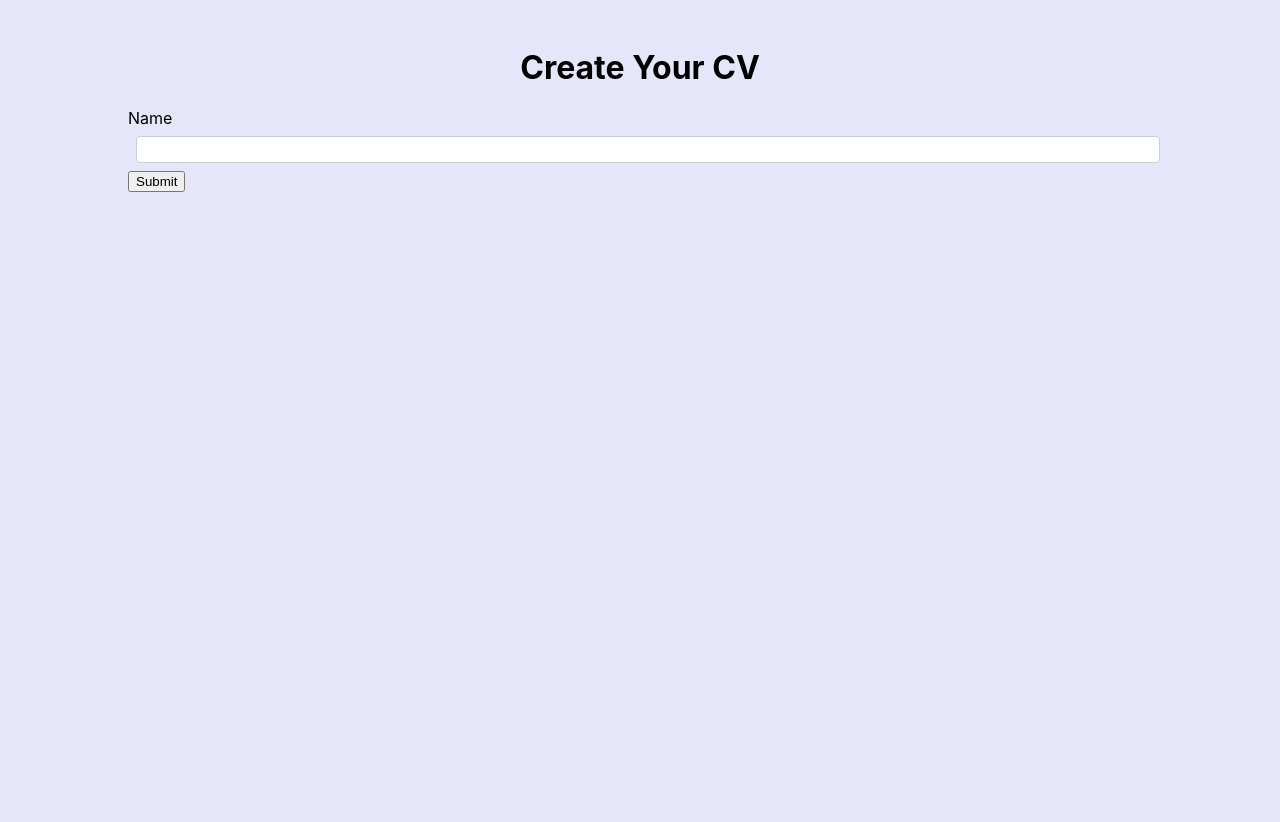
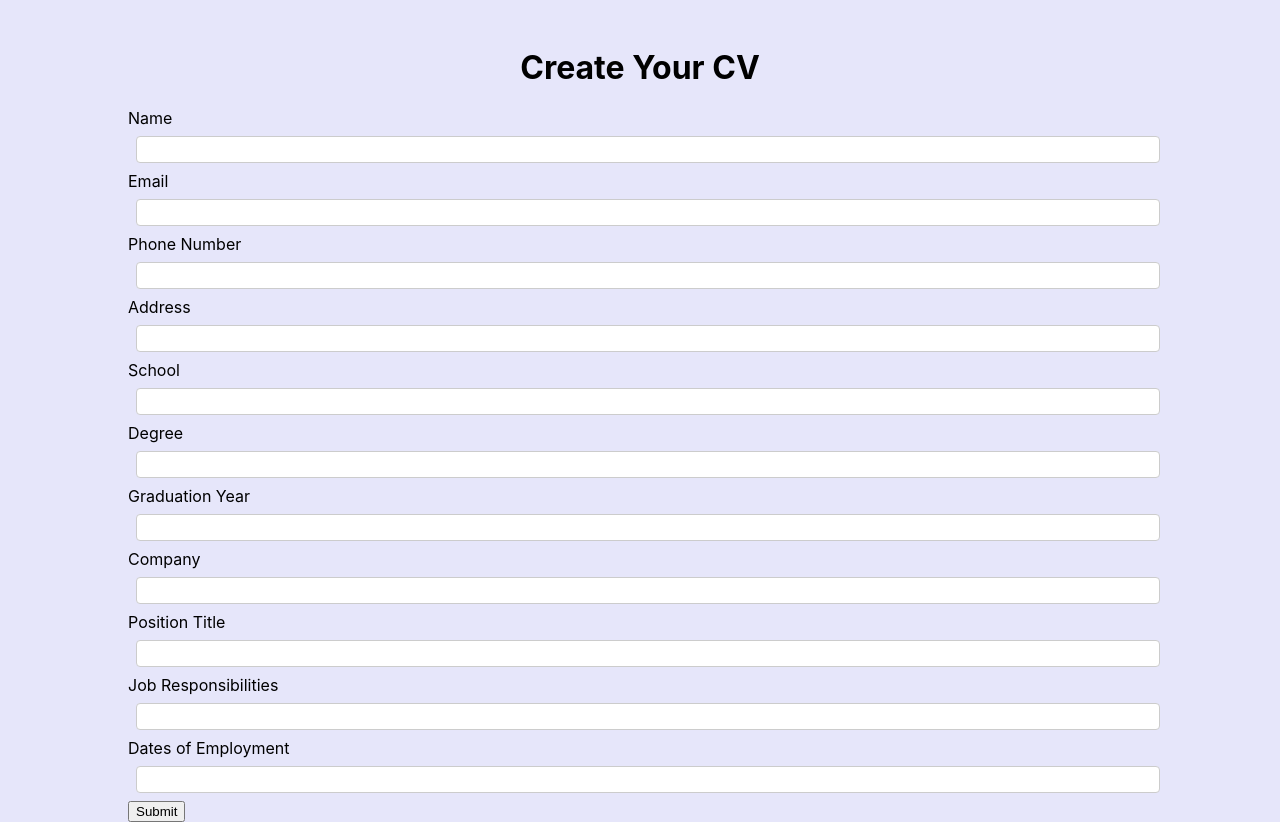
Before and after one commit to TechnicolorPanda/cv-project, a React (Create React App) app: page / in a window 1280 px wide. Before the commit the page ends 800 px from the top, so only its background shows below. Built offline with nearby package versions, Linux system fonts and the light colour scheme.

Commit message:
uses setState hook instead of class for entire form

```diff
--- a/package.json
+++ b/package.json
@@ -38,5 +38,8 @@
       "last 1 firefox version",
       "last 1 safari version"
     ]
+  },
+  "devDependencies": {
+    "eslint-plugin-react-hooks": "^4.2.0"
   }
 }
--- a/src/components/GeneralForm.js
+++ b/src/components/GeneralForm.js
@@ -1,68 +1,43 @@
-import React, { useState, useEffect } from 'react';
+import React, { useState } from 'react';
 import GeneralInfo from './GeneralInfo';
 import '../styles/GeneralForm.css';
 
 const GeneralForm = () => {
   const [fullName, setFullName] = useState('');
-  // const [email, setEmail] = useState('');
-  // const [phone, setPhone] = useState('');
-  // const [address, setAddress] = useState('');
-  // const [school, setSchool] = useState('');
-  // const [degree, setDegree] = useState('');
-  // const [gradYear, setGradYear] = useState('');
-  // const [company, setCompany] = useState('');
-  // const [positionTitle, setPositionTitle] = useState('');
-  // const [responsibilities, setResponsiblities] = useState('');
-  // const [dates, setDates] = useState('');
-  let [showGeneralInfo, setShowGeneralInfo] = useState(false);
+  const [email, setEmail] = useState('');
+  const [phone, setPhone] = useState('');
+  const [address, setAddress] = useState('');
+  const [school, setSchool] = useState('');
+  const [degree, setDegree] = useState('');
+  const [gradYear, setGradYear] = useState('');
+  const [company, setCompany] = useState('');
+  const [positionTitle, setPositionTitle] = useState('');
+  const [responsibilities, setResponsiblities] = useState('');
+  const [dates, setDates] = useState('');
+  const [showGeneralInfo, setShowGeneralInfo] = useState(false);
 
-  // this.setState(state => ({ showGeneralInfo: !state.showGeneralInfo }));
+  const handleSubmit = (event) => {
+    event.preventDefault();
+    setShowGeneralInfo(true);
+  }
 
-  // function handleChange(e) {
-  //   setFullName = (e.target.value);
-  // }
-
-
-  // handleChange = (event) => {
-  //   const name = event.target.name;
-  //   const value = event.target.value;
-  //   this.setState({
-  //     [name]:value
-  //   })
-  // };
-
-const handleSubmit = (e) => {
-  e.preventDefault();
-  return setShowGeneralInfo = true;
-}
-
-  // onSubmitItems = (event) => {
-  //   event.preventDefault();
-  //   this.setState({
-  //     showGeneralInfo: true,
-  //   })
-  // };
-
-  // useEffect(() => {
-  //   const onEditItems = () => {
-  //   setShowGeneralInfo = false;
-  //   setFullName = fullName.value;
-  // };
-
-  //   document.addEventListener('click', onEditItems);
-
-  //   return () => {
-  //     document.removeEventListener('click', onEditItems);
-  //   }
-  // }, [showGeneralInfo, fullName]);
-
-  // onEditItem = (event) => {
-  //   event.preventDefault();
-  //   this.setState({
-  //     showGeneralInfo: false,
-  //     fullName: this.state.fullName.value,
-  //   })
-  // };
+  const onEditItem = (event) => {
+    console.log('edit');
+    event.preventDefault();
+    setFullName(fullName.value);
+    console.log(fullName);
+    setEmail(email.value);
+    setPhone(phone.value);
+    setAddress(address.value);
+    setSchool(school.value);
+    setDegree(degree.value);
+    setGradYear(gradYear.value);
+    setCompany(company.value);
+    setPositionTitle(positionTitle.value);
+    setResponsiblities(responsibilities.value);
+    setDates(dates.value);
+    setShowGeneralInfo(false);
+  }
 
     return (
       <div>
@@ -80,123 +55,117 @@ const handleSubmit = (e) => {
             id = 'nameInput' />
           <br></br>
 
-          <button onClick = {() => setFullName(showGeneralInfo = true)}>Submit</button>
-
-          {/* <label htmlFor = 'emailInput'>Email </label>
+          <label htmlFor = 'emailInput'>Email </label>
             <input
-            onChange = {this.handleChange}
-            value = {this.state.email}
+            onChange = {e => setEmail(e.target.value)}
+            value = {email}
             name = 'email'
             type = 'text'
             id = 'emailInput' />
-          <br></br> */}
+          <br></br>
 
-          {/* <label htmlFor = 'phoneInput'>Phone Number </label>
+          <label htmlFor = 'phoneInput'>Phone Number </label>
           <input
-            onChange = {this.handleChange}
-            value = {this.state.phone}
+            onChange = {e => setPhone(e.target.value)}
+            value = {phone}
             name = 'phone'
             type = 'number'
             id = 'phoneInput' />
-          <br></br> */}
+          <br></br>
 
-          {/* <label htmlFor = 'addressInput'>Address </label>
+          <label htmlFor = 'addressInput'>Address </label>
           <input
-            onChange = {this.handleChange}
-            value = {this.state.address}
+            onChange = {e => setAddress(e.target.value)}
+            value = {address}
             name = 'address'
             type = 'text'
             id = 'addressInput' />
-          <br></br> */}
+          <br></br>
 
-          {/* <label htmlFor = 'schoolInput'>School </label>
+          <label htmlFor = 'schoolInput'>School </label>
           <input
-            onChange = {this.handleChange}
+            onChange = {e => setSchool(e.target.value)}
             name = 'school'
-            value = {this.state.school}
+            value = {school}
             type = 'text'
             id = 'schoolInput' />
-          <br></br> */}
+          <br></br>
 
-          {/* <label htmlFor = 'degreeInput'>Degree </label>
+          <label htmlFor = 'degreeInput'>Degree </label>
             <input
-            onChange = {this.handleChange}
-            value = {this.state.degree}
+            onChange = {e => setDegree(e.target.value)}
+            value = {degree}
             name = 'degree'
             type = 'text'
             id = 'degreeInput' />
-          <br></br> */}
+          <br></br>
 
-          {/* <label htmlFor = 'gradYearInput'>Graduation Year </label>
+          <label htmlFor = 'gradYearInput'>Graduation Year </label>
           <input
-            onChange = {this.handleChange}
-            value = {this.state.gradYear}
+            onChange = {e => setGradYear(e.target.value)}
+            value = {gradYear}
             name = 'gradYear'
             type = 'number'
             id = 'gradYearInput' />
-          <br></br> */}
+          <br></br>
 
-          {/* <label htmlFor = 'companyInput'>Company </label>
+          <label htmlFor = 'companyInput'>Company </label>
           <input
-            onChange = {this.handleChange}
+            onChange = {e => setCompany(e.target.value)}
             name = 'company'
-            value = {this.state.company}
+            value = {company}
             type = 'text'
             id = 'companyInput' />
-          <br></br> */}
+          <br></br>
 
-          {/* <label htmlFor = 'positionInput'>Position Title </label>
+          <label htmlFor = 'positionInput'>Position Title </label>
             <input
-            onChange = {this.handleChange}
-            value = {this.state.positionTitle}
+            onChange = {e => setPositionTitle(e.target.value)}
+            value = {positionTitle}
             name = 'positionTitle'
             type = 'text'
             id = 'positionInput' />
-          <br></br> */}
-{/*
+          <br></br>
+
           <label htmlFor = 'responsibilitiesInput'>Job Responsibilities </label>
           <input
-            onChange = {this.handleChange}
-            value = {this.state.responsibilities}
+            onChange = {e => setResponsiblities(e.target.value)}
+            value = {responsibilities}
             name = 'responsibilities'
             type = 'text'
             id = 'responsibilitiesInput' />
-          <br></br> */}
+          <br></br>
 
-          {/* <label htmlFor = 'datesInput'>Dates of Employment </label>
+          <label htmlFor = 'datesInput'>Dates of Employment </label>
           <input
-            onChange = {this.handleChange}
-            value = {this.state.dates}
+            onChange = {e => setDates(e.target.value)}
+            value = {dates}
             name = 'dates'
             type = 'text'
             id = 'datesInput' />
-          <br></br> */}
+          <br></br>
 
-          {/* <button
-            type = 'submit'
-            value = 'Submit'
-          >Submit</button> */}
+          <button>Submit</button>
 
         </form>
 
         <form
-            // onSubmit = {this.onEditItems}
             style = {{display: showGeneralInfo ? 'block': 'none'}}
           >
             <GeneralInfo
               fullName = {fullName}
-              // email = {this.state.email}
-              // phone = {this.state.phone}
-              // address = {this.state.address}
-              // school = {this.state.school}
-              // degree = {this.state.degree}
-              // gradYear = {this.state.gradYear}
-              // company = {this.state.company}
-              // positionTitle = {this.state.positionTitle}
-              // responsibilities = {this.state.responsibilities}
-              // dates = {this.state.dates}
+              email = {email}
+              phone = {phone}
+              address = {address}
+              school = {school}
+              degree = {degree}
+              gradYear = {gradYear}
+              company = {company}
+              positionTitle = {positionTitle}
+              responsibilities = {responsibilities}
+              dates = {dates}
               showGeneralInfo = {showGeneralInfo}
-              // editEvent = {onEditItem}
+              editEvent = {onEditItem}
             />
         </form>
       </div>
```
Also changed, not shown: 2 other files (tests, documents, lock files or other folders).
